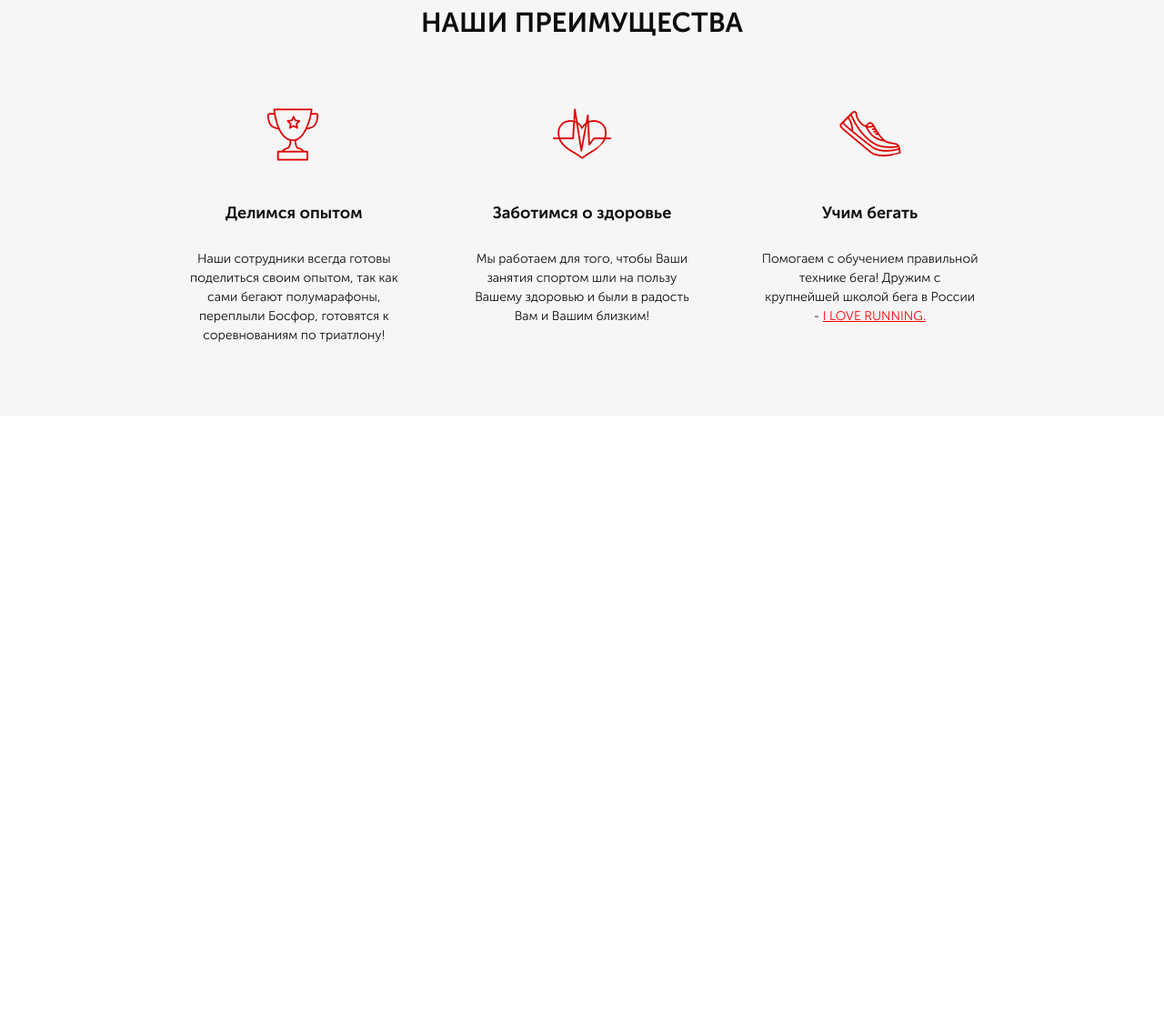
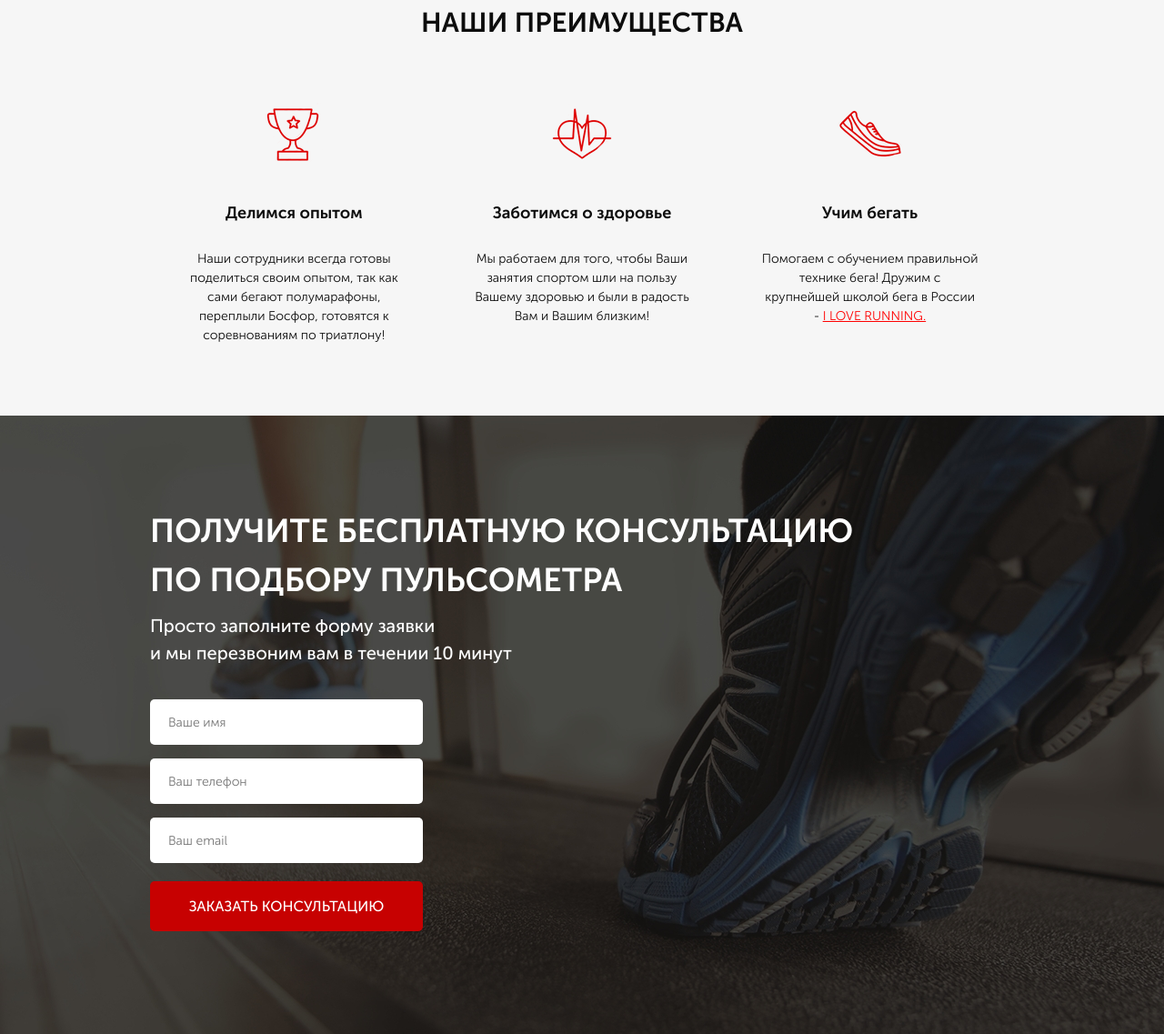
Before and after one commit to Igoren007/week3, a website: page src/index.html in a window 1280 px wide. Shown: the part 792-1929 px from the top of the page at 91% size. Before the commit the page ends 1249 px from the top, so only its background shows below. Drawn offline with Linux system fonts and the light colour scheme.

Commit message:
add forms

```diff
--- a/src/index.html
+++ b/src/index.html
@@ -78,10 +78,25 @@
                             правильной технике бега!
                             Дружим с крупнейшей школой бега в России - <a href="#">I LOVE RUNNING.</a>
                             </div>
-
                 </div>
             </div>
         </div>
     </div>
+    <div class="consultation">
+        <div class="container">
+            <h2 class="title title_left">
+                Получите бесплатную консультацию<br>
+                по подбору пульсометра
+            </h2>
+            <div class="consultation__descr">Просто заполните форму заявки<br>
+                и мы перезвоним вам в течении 10 минут</div>
+            <form class="feed-form" action="#">
+                <input name="name" required placeholder="Ваше имя" type="text">
+                <input name="phone" required placeholder="Ваш телефон" type="tel">
+                <input name="email" required placeholder="Ваш email" type="email">
+                <button class="button button_submit">Заказать консультацию</button>
+            </form>
+        </div>
+    </div>
 </body>
 </html>
--- a/src/sass/blocks/_buttons.scss
+++ b/src/sass/blocks/_buttons.scss
@@ -15,4 +15,10 @@
         color: #ffffff;
         font-size: 16px;
     }
+    &_submit {
+        width: 100%;
+        height: 55px;
+        border-radius: 5px;
+        font-size: 16px;
+    }
 }
--- /dev/null
+++ b/src/sass/blocks/_consultation.scss
@@ -0,0 +1,10 @@
+.consultation {
+    min-height: 680px;
+    padding: 100px 0 92px 0;
+    background: url(../img/consultation.jpg) center (center/cover) no-repeat;
+    &__descr {
+        color: #ffffff;
+        font-size: 20px;
+        font-weight: 500;
+    }
+}
--- /dev/null
+++ b/src/sass/blocks/_forms.scss
@@ -0,0 +1,20 @@
+.feed-form {
+    margin-top: 36px;
+    display: flex;
+    flex-direction: column;
+    width: 300px;
+    input {
+        height: 50px;
+        border-radius: 5px;
+        background-color: #ffffff;
+        margin-bottom: 15px;
+        border: none;
+        padding: 0 20px;
+        color: #4b4b4b;
+        font-size: 14px;
+        font-weight: 300;
+        &:nth-child(3) {
+            margin-bottom: 20px;
+        }
+    }
+}
--- a/src/sass/blocks/_promo.scss
+++ b/src/sass/blocks/_promo.scss
@@ -1,7 +1,7 @@
 .promo {
     min-height: 650px;
     padding: 21px 0 93px 0;
-    background: url(../../img/main.jpg) center (center/cover) no-repeat;
+    background: url(../img/main.jpg) center (center/cover) no-repeat;
     &__wrapper {
         display: flex;
         flex-direction: column;
--- a/src/sass/blocks/_title.scss
+++ b/src/sass/blocks/_title.scss
@@ -3,4 +3,10 @@
     font-size: 30px;
     font-weight: 700;
     text-align: center;
+    text-transform: uppercase;
+    &_left {
+        color: #ffffff;
+        font-size: 36px;
+        text-align-last: left;
+    }
 }
--- a/src/sass/style.scss
+++ b/src/sass/style.scss
@@ -14,4 +14,6 @@
 @import 'blocks/buttons.scss';
 @import 'blocks/advantages.scss';
 @import 'blocks/title.scss';
+@import 'blocks/consultation.scss';
+@import 'blocks/forms.scss';
 @import './media.scss';
```
Also changed, not shown: src/css/style.min.css.
